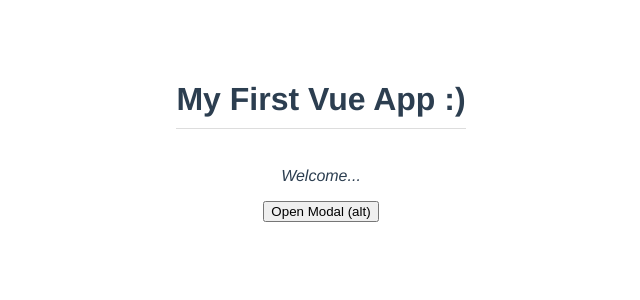
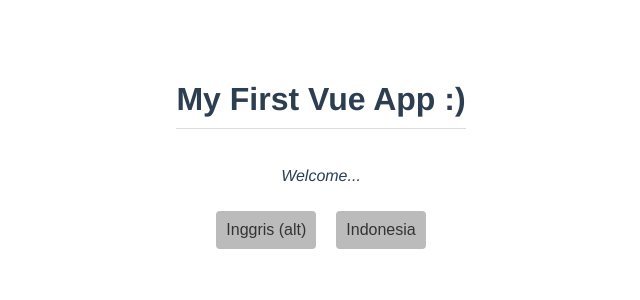
Before and after one commit to hafiz-aa/modal-project, a Vue app: page / in a window 1280 px wide. Shown: the top 300 px of the page, without its empty margins (319-959 px from the left). Built offline with nearby package versions, Linux system fonts and the light colour scheme.

Commit message:
commit on master

```diff
--- a/src/App.vue
+++ b/src/App.vue
@@ -1,14 +1,32 @@
 <template>
   <h1>{{ title }}</h1>
   <p>Welcome...</p>
+
   <div v-if="showModal">
-  <Modal theme="sale" @close="toggleModal">
+  <Modal theme="" @close="toggleModal">
+    <template v-slot:links>
+      <a href="#">Sign up now!</a>
+      <a href="#">More info</a>
+    </template>
     <h1>Alvunera Giveaway!</h1>
     <p>Grab your Nera's merchandise for half price!</p>
   </Modal>
   </div>
-  <button @click="toggleModal">Open Modal (alt)</button>
+
+  <div v-if="showModal2">
+  <Modal theme="" @close="toggleModal2">
+     <template v-slot:links>
+      <a href="#">Daftar yuk</a>
+      <a href="#">Info selengkapnya</a>
+    </template>
+    <h1>Alvunera bagi bagi sesuatu!</h1>
+    <p>Dapatkan pernak pernik dari Nera sekarang!</p>
+  </Modal>
+  </div>
+  <button @click.alt="toggleModal">Inggris (alt)</button>
+  <button @click="toggleModal2">Indonesia</button>
 </template>
+
 
 <script>
 import Modal from './components/Modal'
@@ -20,17 +38,19 @@
       title: 'My First Vue App :)',
       header: 'Sign up for Giveaway!',
       text: 'Grab yout packet for half price!',
-      showModal: false
-
+      showModal: false,
+      showModal2: false
     }
   },
   methods: {
     toggleModal(){
         this.showModal = !this.showModal
+      },
+    toggleModal2(){
+        this.showModal2 = !this.showModal2
       }
     }
   }
-
 </script>
 
 <style>
@@ -47,4 +67,13 @@
   display: inline-block;
   padding-bottom: 10px;
 }
+button {
+  background: #bbb;
+  padding: 10px;
+  border: none;
+  border-radius: 4px;
+  margin: 10px;
+  font-size: 16px;
+  color: #333;
+}
 </style>
--- a/src/components/Modal.vue
+++ b/src/components/Modal.vue
@@ -1,16 +1,23 @@
 <template>
   <div class="backdrop" @click.self="closeModal">
     <div class="modal" :class="{ sale: theme === 'sale' }">
-            <slot></slot>
+      <slot>default content (if no slot passed in)</slot>
+      <div class="actions">
+        <slot name="links"></slot>
       </div>
     </div>
+  </div>
+
 </template>
 
 <script>
 export default {
   props: ['theme'],
   methods: {
-        closeModal(){
+    closeModal() {
+      this.$emit('close')
+    },
+    closeModal2() {
       this.$emit('close')
     }
   }
@@ -21,7 +28,7 @@
   .modal {
     width: 400px;
     padding: 20px;
-    margin: 100px auto;
+    margin: 200px auto;
     background: white;
     border-radius: 10px;
   }
@@ -33,19 +40,38 @@
     height: 100%;
   }
   .modal h1 {
-      color:#03cfb4;
+    color: #03cfb4;
     border: none;
     padding: 0;
   }
   .modal p {
     font-style: normal;
   }
-  .modal.sale{
+  .modal .actions {
+    text-align: center;
+    margin: 30px 0 10px 0;
+    color: #333;
+  }
+  .modal .actions a {
+    color: #333;
+    padding: 8px;
+    border: 1px solid #eee;
+    border-radius: 4px;
+    text-decoration: none;
+    margin: 10px;
+  }
+  /* sale styles */
+  .modal.sale {
     background: crimson;
     color: white;
   }
-  .modal.sale h1{
+  .modal.sale h1 {
     color: white;
   }
-
+  .modal.sale .actions {
+    color: white;
+  }
+  .modal.sale .actions a {
+    color: white;
+  }
 </style>
```
Lines whose indentation alone changed are shown as unchanged.
